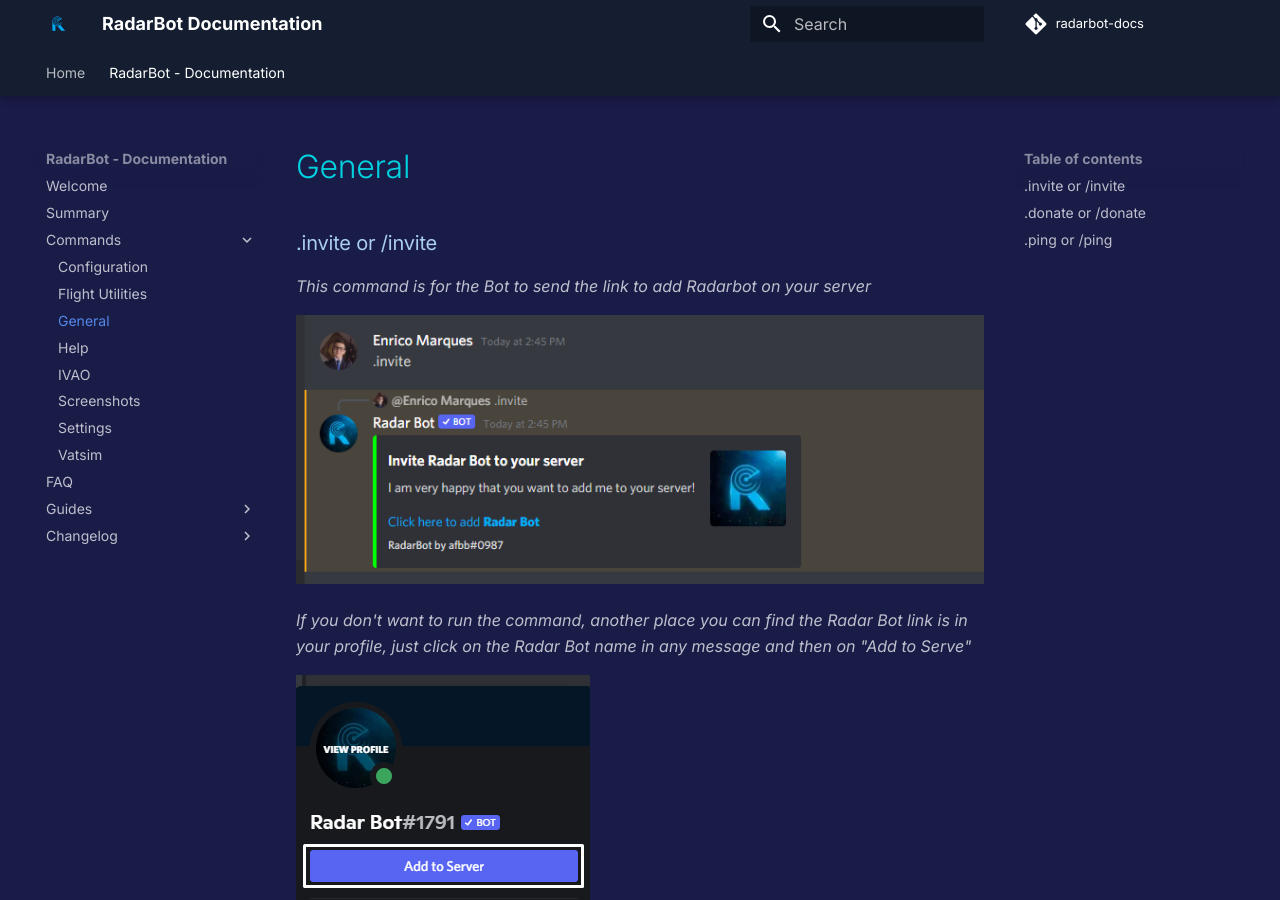
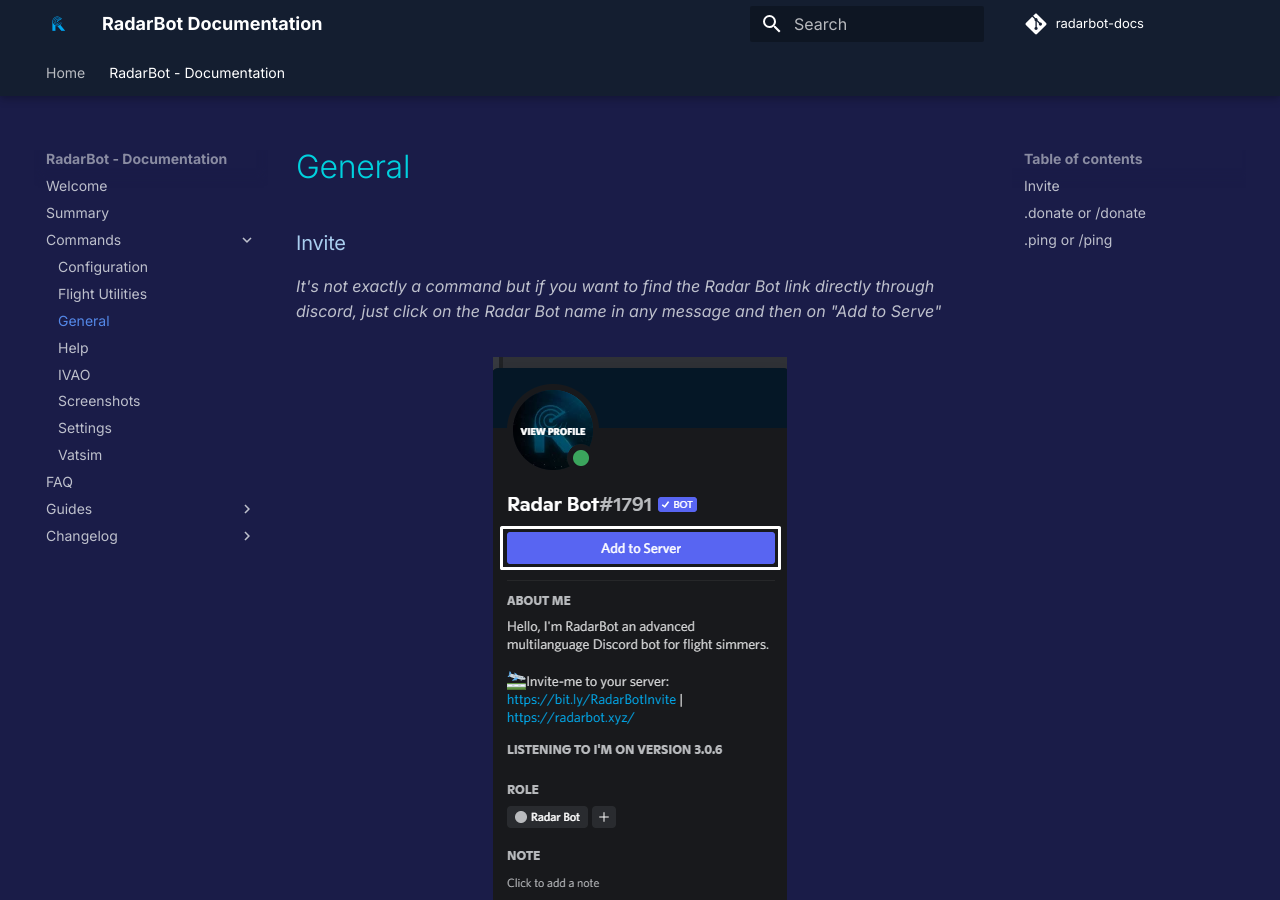
Before and after one commit to radarbot-team/radarbot-docs, an MkDocs documentation site: the page built from docs/radarbot-en/commands/General.md, in a window 1280 px wide and 900 px high. Built offline with MkDocs 1.6.1 and Material for MkDocs 9.7.7, drawn with Linux system fonts in a browser that asks for light colours; comment, search, counter and statistics services are not loaded.

Commit message:
Fix image in center and Add Flight Utilities

```diff
--- a/docs/radarbot-en/commands/General.md
+++ b/docs/radarbot-en/commands/General.md
@@ -1,23 +1,25 @@
-### .invite or /invite
+### Invite
 
-*This command is for the Bot to send the link to add Radarbot on your server*
 
-![Invite](../../assets/images/invite.png)
 
-*If you don't want to run the command, another place you can find the Radar Bot link is in your profile, just click on the Radar Bot name in any message and then on "Add to Serve"*
+*It's not exactly a command but if you want to find the Radar Bot link directly through discord, just click on the Radar Bot name in any message and then on "Add to Serve"*
 
-![Add to server](../../assets/images/add.png)
+<figure markdown>
+  ![Add to server](../../assets/images/add.png)
 
+</figure>
 
 ### .donate or /donate
 
 *If you want to help the development and continue to keep it online 24/7, Paypal has two options and you can be a MemberShip Radar Bot, having benefits such as Supporter Position on the Bot server, Early access to new updates among other benefits, if If you were, would you take a look?*
-
+<figure markdown>
 ![Donate](../../assets/images/donate.png)
+</figure>
 
 
 ### .ping or /ping
 
 *To know the quality of your internet directly on discord, use the Radar Bot ping command, it will inform your Ping in relation to the Gateway*
-
+<figure markdown>
 ![Ping](../../assets/images/ping.png)
+</figure>
```
Also changed, not shown: docs/radarbot-en/commands/Flight-Utilities.md (+38 -0 lines), docs/radarbot-en/commands/Help.md (+2 -1 lines), docs/radarbot-en/commands/IVAO.md (+6 -3 lines), docs/radarbot-en/commands/Screenshots.md (+6 -3 lines), docs/radarbot-en/commands/Settings.md (+6 -3 lines), docs/radarbot-en/commands/Vatsim.md (+10 -3 lines), docs/assets/images/brief.png (added), docs/assets/images/charts.png (added), docs/assets/images/metar.png (added), docs/assets/images/taf.png (added).
